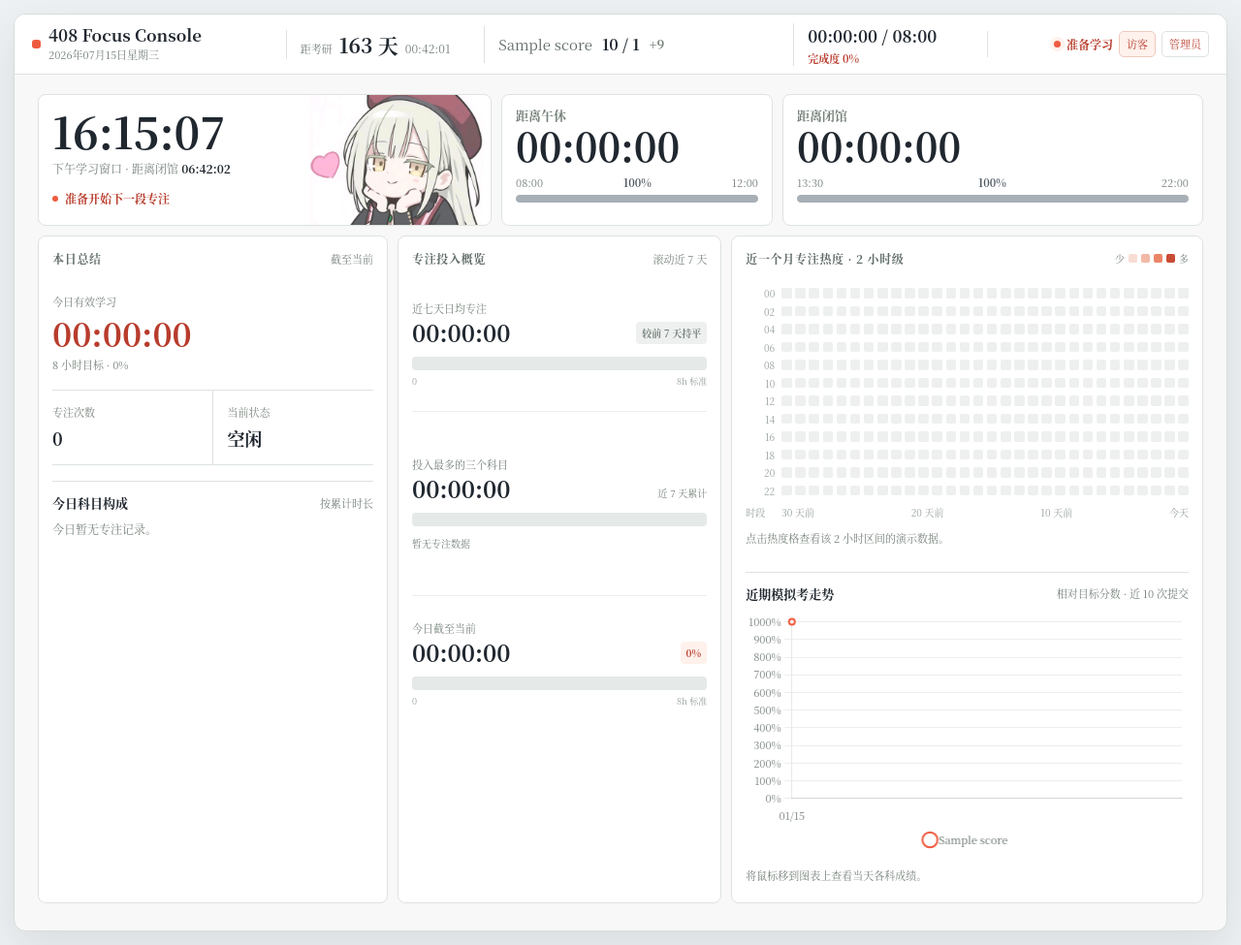
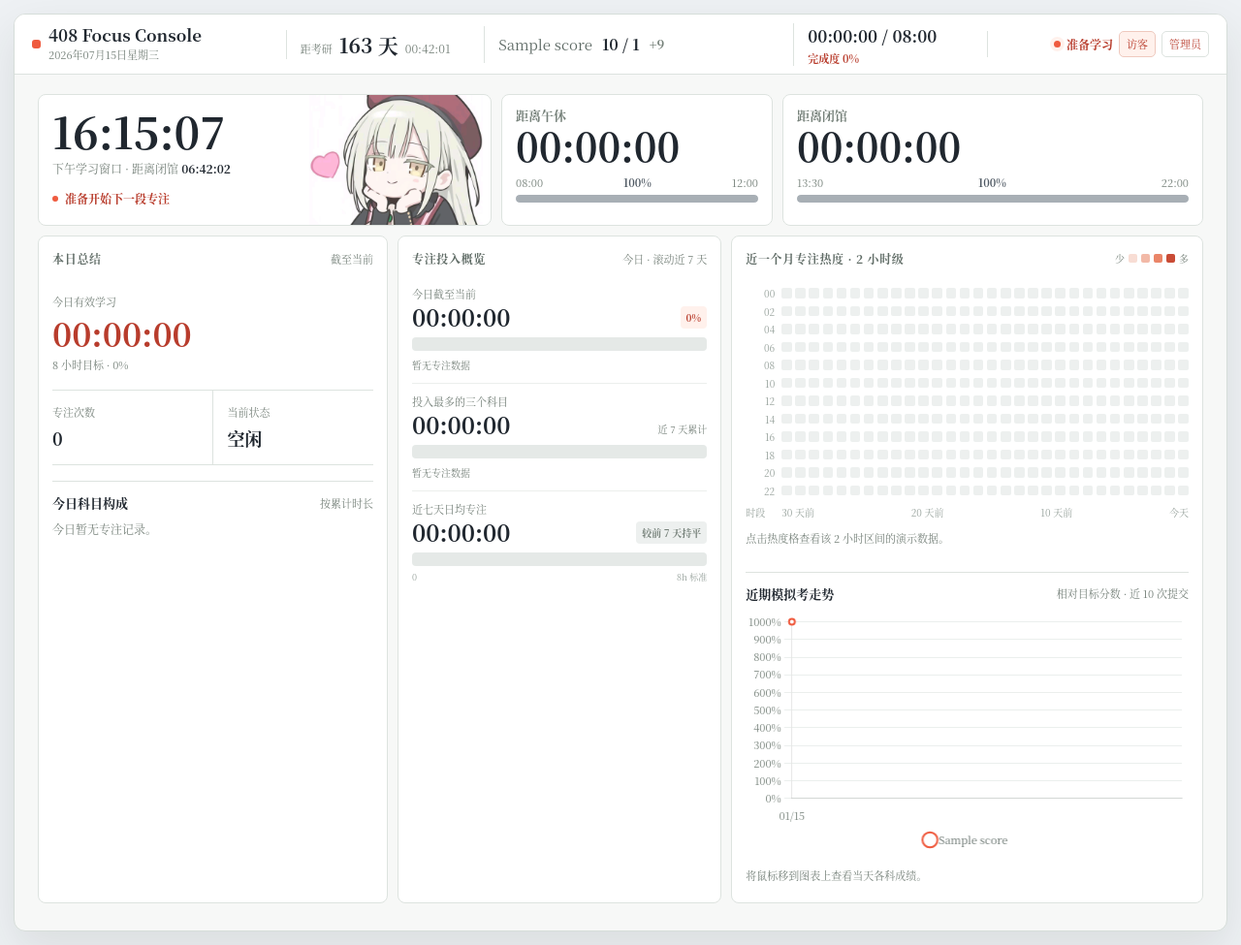
Before and after one commit to GYPp1us/408-Dashboard, a Flask app: page /guest in a window 1280 px wide. Shown: the whole page at 97% size. Run offline with Flask 3, Linux system fonts and the light colour scheme; data comes from the database, SQL or seed files in the repository; tables that the repository leaves empty hold one stand-in row (values such as "Sample post").

Commit message:
style: 紧凑展示今日与近七天投入

```diff
--- a/app/static/app.css
+++ b/app/static/app.css
@@ -132,23 +132,23 @@ button { cursor:pointer; }
 .plan-item { display:grid; grid-template-columns:88px 1fr 70px; align-items:center; gap:10px; }
 .plan-item time { color:var(--muted); font-size:11px; }.plan-item strong { font-size:12px; }.plan-item span { color:var(--accent-deep); font-size:11px; text-align:right; }
 .loading-row { padding:12px 0; color:var(--muted); font-size:12px; }
-.investment-charts { display:grid; min-height:470px; grid-template-rows:1fr 1.35fr 1fr; }
-.investment-chart { display:flex; flex-direction:column; justify-content:center; padding:14px 0; border-bottom:1px solid #ecefed; }
+.investment-charts { display:grid; grid-template-rows:auto auto auto; }
+.investment-chart { display:flex; flex-direction:column; padding:10px 0 11px; border-bottom:1px solid #ecefed; }
 .investment-chart:last-child { border-bottom:0; }
 .investment-chart-head { display:flex; align-items:flex-end; justify-content:space-between; gap:10px; }
 .investment-chart-head span { display:block; color:var(--muted); font-size:11px; }
-.investment-chart-head strong { display:block; margin-top:5px; font-size:24px; line-height:1; }
+.investment-chart-head strong { display:block; margin-top:4px; font-size:24px; line-height:1; }
 .investment-chart-head small { color:var(--muted); font-size:10px; }
 .investment-trend,.investment-percent { padding:4px 6px; border-radius:4px; background:#edf0ef; color:var(--muted); font-size:10px; white-space:nowrap; }
 .investment-trend.up { background:#e7f3ef; color:var(--score-positive); }
 .investment-trend.down { background:#faebe8; color:var(--score-negative); }
 .investment-percent { background:var(--accent-soft); color:var(--accent-deep); }
-.linear-stack { display:flex; height:14px; margin-top:13px; overflow:hidden; border-radius:4px; background:#e5e9e7; }
+.linear-stack { display:flex; height:14px; margin-top:9px; overflow:hidden; border-radius:4px; background:#e5e9e7; }
 .linear-stack > span { display:block; height:100%; transition:width .3s ease; }
 .linear-stack .stack-primary { background:var(--accent); }
 .linear-stack .stack-rest,.linear-stack .stack-other { background:#e5e9e7; }
 .linear-scale { display:flex; justify-content:space-between; margin-top:5px; color:#96a19b; font-size:9px; }
-.investment-legend { display:grid; gap:5px; margin-top:10px; }
+.investment-legend { display:grid; gap:3px; margin-top:7px; }
 .investment-legend > span { display:flex; align-items:center; gap:6px; color:var(--muted); font-size:10px; }
 .investment-legend i { flex:0 0 auto; width:7px; height:7px; border-radius:2px; }
 .investment-legend b { margin-left:auto; color:var(--ink); font-size:10px; }
--- a/app/static/app.js
+++ b/app/static/app.js
@@ -294,6 +294,29 @@
       const percent = Math.max(0, Math.min(100, (seconds / 28800) * 100));
       target.innerHTML = `<span class="stack-primary" style="width:${percent}%"></span><span class="stack-rest" style="width:${100 - percent}%"></span>`;
     };
+    const subjectsWithActiveTime = (items, extraSeconds) => {
+      const subjects = (items || []).map((item) => ({ ...item, seconds: Number(item.seconds || 0) }));
+      if (active && extraSeconds) {
+        const activeSubject = subjects.find((item) => item.subject === active.subject);
+        if (activeSubject) activeSubject.seconds += extraSeconds;
+        else subjects.push({ subject: active.subject, seconds: extraSeconds });
+      }
+      return subjects.sort((left, right) => right.seconds - left.seconds || left.subject.localeCompare(right.subject, "zh-CN"));
+    };
+    const renderSubjectStack = (stackSelector, legendSelector, subjects, totalSeconds) => {
+      const stack = $(stackSelector);
+      const legend = $(legendSelector);
+      const topSubjects = subjects.slice(0, 3);
+      if (!totalSeconds || !topSubjects.length) {
+        stack.innerHTML = "";
+        legend.innerHTML = "<span>暂无专注数据</span>";
+        return;
+      }
+      const palette = getThemePalette();
+      const topSeconds = topSubjects.reduce((sum, item) => sum + item.seconds, 0);
+      stack.innerHTML = topSubjects.map((item, index) => `<span style="width:${(item.seconds / totalSeconds) * 100}%;background:${palette[index]}"></span>`).join("") + `<span class="stack-other" style="width:${Math.max(0, ((totalSeconds - topSeconds) / totalSeconds) * 100)}%"></span>`;
+      legend.innerHTML = topSubjects.map((item, index) => `<span><i style="background:${palette[index]}"></i>${escapeHtml(item.subject)}<b>${Math.round((item.seconds / totalSeconds) * 1000) / 10}% · ${formatSeconds(item.seconds)}</b></span>`).join("");
+    };
     const tick = (now) => {
       const extraSeconds = active ? Math.max(0, Math.floor((now - fetchedAt) / 1000)) : 0;
       const currentSeconds = Number(baseline.current_seconds || 0) + extraSeconds;
@@ -306,31 +329,13 @@
       trend.textContent = trendSeconds > 0 ? `↑ ${formatSeconds(trendSeconds)}` : trendSeconds < 0 ? `↓ ${formatSeconds(Math.abs(trendSeconds))}` : "较前 7 天持平";
       renderTargetStack("#investment-average-stack", dailyAverage);
 
-      const subjects = (baseline.subjects || []).map((item) => ({ ...item, seconds: Number(item.seconds || 0) }));
-      if (active && extraSeconds) {
-        const activeSubject = subjects.find((item) => item.subject === active.subject);
-        if (activeSubject) activeSubject.seconds += extraSeconds;
-        else subjects.push({ subject: active.subject, seconds: extraSeconds });
-      }
-      subjects.sort((left, right) => right.seconds - left.seconds || left.subject.localeCompare(right.subject, "zh-CN"));
-      const topSubjects = subjects.slice(0, 3);
-      const palette = getThemePalette();
-      const subjectStack = $("#investment-subject-stack");
-      const subjectLegend = $("#investment-subject-legend");
       $("#investment-week-total").textContent = formatSeconds(currentSeconds);
-      if (!currentSeconds) {
-        subjectStack.innerHTML = "";
-        subjectLegend.innerHTML = "<span>暂无专注数据</span>";
-      } else {
-        const topSeconds = topSubjects.reduce((sum, item) => sum + item.seconds, 0);
-        subjectStack.innerHTML = topSubjects.map((item, index) => `<span style="width:${(item.seconds / currentSeconds) * 100}%;background:${palette[index]}"></span>`).join("") + `<span class="stack-other" style="width:${Math.max(0, ((currentSeconds - topSeconds) / currentSeconds) * 100)}%"></span>`;
-        subjectLegend.innerHTML = topSubjects.map((item, index) => `<span><i style="background:${palette[index]}"></i>${escapeHtml(item.subject)}<b>${Math.round((item.seconds / currentSeconds) * 1000) / 10}% · ${formatSeconds(item.seconds)}</b></span>`).join("");
-      }
+      renderSubjectStack("#investment-subject-stack", "#investment-subject-legend", subjectsWithActiveTime(baseline.subjects, extraSeconds), currentSeconds);
 
       const todaySeconds = Number(baseline.today_seconds || 0) + extraSeconds;
       $("#investment-today-total").textContent = formatSeconds(todaySeconds);
       $("#investment-today-percent").textContent = `${Math.round((todaySeconds / 28800) * 1000) / 10}%`;
-      renderTargetStack("#investment-today-stack", todaySeconds);
+      renderSubjectStack("#investment-today-stack", "#investment-today-legend", subjectsWithActiveTime(baseline.today_subjects, extraSeconds), todaySeconds);
     };
     removeSecondTask("investment");
     if (active) setSecondTask("investment", tick);
--- a/app/templates/dashboard.html
+++ b/app/templates/dashboard.html
@@ -11,7 +11,14 @@
   <article class="panel activity-panel"><div class="section-heading"><h2>近一个月专注热度 · 2 小时级</h2><div class="heat-legend"><span>少</span><i></i><i></i><i></i><i></i><span>多</span></div></div><div class="heatmap"><div id="heat-hours" class="heat-hours"></div><div id="heat-grid" class="heat-grid"></div></div><div class="heat-days"><span>时段</span><div><span>30 天前</span><span>20 天前</span><span>10 天前</span><span>今天</span></div></div><p id="heat-detail" class="detail-note">点击热度格查看该 2 小时区间的演示数据。</p><div class="subsection-heading"><h3>近期模拟考走势</h3><span>相对目标分数 · 近 10 次提交</span></div><div class="score-chart-wrap"><canvas id="score-chart" aria-label="近期模拟考相对目标分数变化"></canvas><div id="score-chart-empty" class="chart-empty" hidden>暂无模拟考数据</div></div><div id="score-chart-detail" class="chart-detail">将鼠标移到图表上查看当天各科成绩。</div></article>
 
   <article class="panel investment-panel">
-    <div id="focus-investment-view"><div class="section-heading"><h2>专注投入概览</h2><span>滚动近 7 天</span></div><div class="investment-charts"><section class="investment-chart"><div class="investment-chart-head"><div><span>近七天日均专注</span><strong id="investment-daily-average">00:00:00</strong></div><b id="investment-trend" class="investment-trend">持平</b></div><div id="investment-average-stack" class="linear-stack" aria-label="近七天日均专注与八小时标准对比"></div><div class="linear-scale"><span>0</span><span>8h 标准</span></div></section><section class="investment-chart"><div class="investment-chart-head"><div><span>投入最多的三个科目</span><strong id="investment-week-total">00:00:00</strong></div><small>近 7 天累计</small></div><div id="investment-subject-stack" class="linear-stack" aria-label="近七天前三科目专注占比"></div><div id="investment-subject-legend" class="investment-legend"><span>暂无专注数据</span></div></section><section class="investment-chart"><div class="investment-chart-head"><div><span>今日截至当前</span><strong id="investment-today-total">00:00:00</strong></div><b id="investment-today-percent" class="investment-percent">0%</b></div><div id="investment-today-stack" class="linear-stack" aria-label="今日专注与八小时标准对比"></div><div class="linear-scale"><span>0</span><span>8h 标准</span></div></section></div></div>
+    <div id="focus-investment-view">
+      <div class="section-heading"><h2>专注投入概览</h2><span>今日 · 滚动近 7 天</span></div>
+      <div class="investment-charts">
+        <section class="investment-chart"><div class="investment-chart-head"><div><span>今日截至当前</span><strong id="investment-today-total">00:00:00</strong></div><b id="investment-today-percent" class="investment-percent">0%</b></div><div id="investment-today-stack" class="linear-stack" aria-label="今日前三科目专注占比"></div><div id="investment-today-legend" class="investment-legend"><span>暂无专注数据</span></div></section>
+        <section class="investment-chart"><div class="investment-chart-head"><div><span>投入最多的三个科目</span><strong id="investment-week-total">00:00:00</strong></div><small>近 7 天累计</small></div><div id="investment-subject-stack" class="linear-stack" aria-label="近七天前三科目专注占比"></div><div id="investment-subject-legend" class="investment-legend"><span>暂无专注数据</span></div></section>
+        <section class="investment-chart"><div class="investment-chart-head"><div><span>近七天日均专注</span><strong id="investment-daily-average">00:00:00</strong></div><b id="investment-trend" class="investment-trend">持平</b></div><div id="investment-average-stack" class="linear-stack" aria-label="近七天日均专注与八小时标准对比"></div><div class="linear-scale"><span>0</span><span>8h 标准</span></div></section>
+      </div>
+    </div>
     <div id="focus-comparison-view" class="focus-comparison-view" hidden><div class="section-heading"><h2>今日专注节奏</h2><span id="focus-compare-time">截至 --:--:--</span></div><div id="focus-compare-overview" class="focus-compare-overview"><div class="focus-compare-value"><span>今日累计专注</span><strong id="focus-compare-today">00:00:00</strong><b id="focus-compare-trend" class="focus-compare-trend">与昨日持平</b></div><div class="focus-compare-rows"><div class="focus-compare-row today"><div><span>今天</span><b id="focus-compare-today-label">00:00:00</b></div><div class="focus-compare-track"><i id="focus-compare-today-bar"></i></div></div><div class="focus-compare-row yesterday"><div><span>昨天同一时刻</span><b id="focus-compare-yesterday-label">00:00:00</b></div><div class="focus-compare-track"><i id="focus-compare-yesterday-bar"></i></div></div></div></div><div class="focus-message-stage"><article id="focus-message-card" class="focus-message-card" data-index="01"><span id="focus-message-category">时间管理</span><strong id="focus-message-text">当前只处理一个问题，剩下的交给计划。</strong><small id="focus-message-count">01 / 30</small></article></div></div>
     <div id="focus-summary" class="focus-summary-view" hidden><div class="section-heading"><h2>本次专注总结</h2><button id="close-focus-summary" class="summary-close" type="button" title="关闭本页" aria-label="关闭本页">×</button></div><div class="summary-goal"><div class="summary-goal-chart"><canvas id="session-goal-chart" aria-label="本次专注与一小时目标"></canvas></div><div><span>本次专注</span><strong id="summary-session-time">00:00:00</strong><small id="summary-goal-gap">距 1 小时还差 60 分钟</small></div></div><div class="summary-subjects"><div class="summary-subject-heading"><h3>今日专注构成</h3><strong id="summary-today-total">00:00:00</strong></div><div class="summary-subject-chart"><canvas id="today-subject-chart" aria-label="今日各项目专注占比"></canvas></div><div id="today-subject-legend" class="summary-legend"></div></div><div class="rest-clock"><span>休息计时</span><strong id="rest-timer">00:00:00</strong><small>15:00 后自动关闭</small></div></div>
   </article>
```
Also changed, not shown: app/services.py (+6 -1 lines), tests/test_api.py (+1 -0 lines), tests/test_pages.py (+3 -0 lines), tests/test_services.py (+2 -0 lines), tests/test_theme.py (+3 -0 lines).
